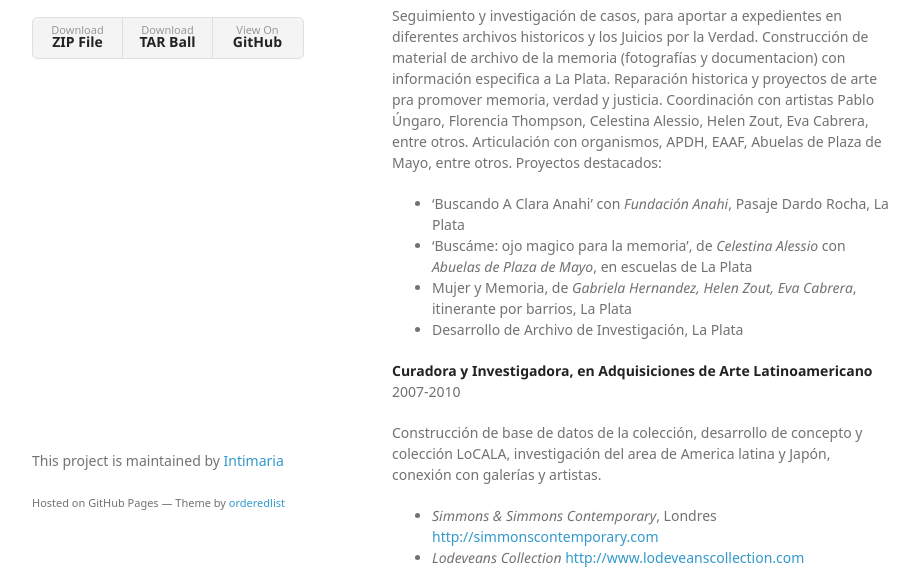
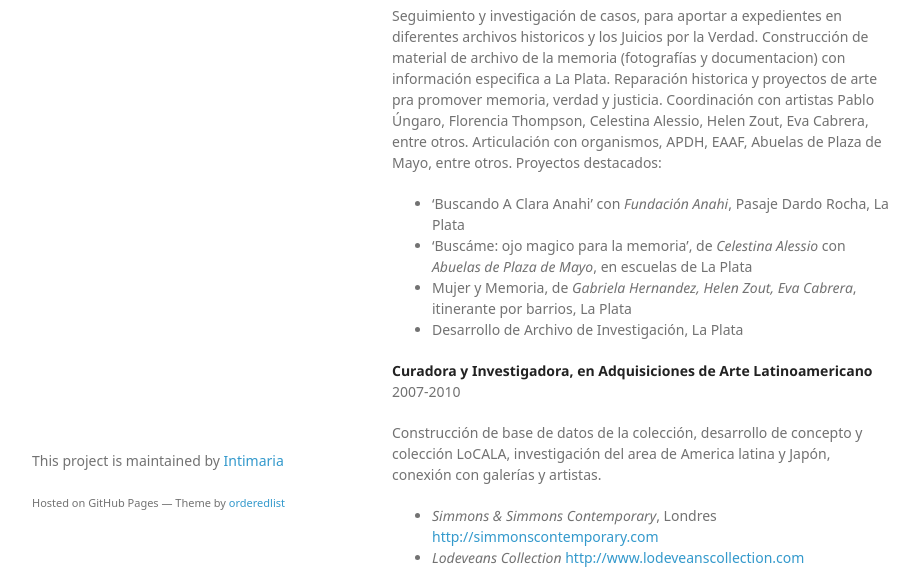
Before and after one commit to Intimaria/animaldecorazones, a plain HTML site: page index.html in a window 1280 px wide. Shown: the part 218-800 px from the top of the page, without its empty margins (178-1100 px from the left). Drawn offline with Linux system fonts and the light colour scheme; a web font is replaced by a local one.

Commit message:
Update index.html

```diff
--- a/index.html
+++ b/index.html
@@ -21,11 +21,6 @@
         <p class="view"><a href="https://github.com/Intimaria/animaldecorazones">View the Project on GitHub <small>Intimaria/animaldecorazones</small></a></p>
 
 
-        <ul>
-          <li><a href="https://github.com/Intimaria/animaldecorazones/zipball/master">Download <strong>ZIP File</strong></a></li>
-          <li><a href="https://github.com/Intimaria/animaldecorazones/tarball/master">Download <strong>TAR Ball</strong></a></li>
-          <li><a href="https://github.com/Intimaria/animaldecorazones">View On <strong>GitHub</strong></a></li>
-        </ul>
       </header>
       <section>
         <h4>
```
